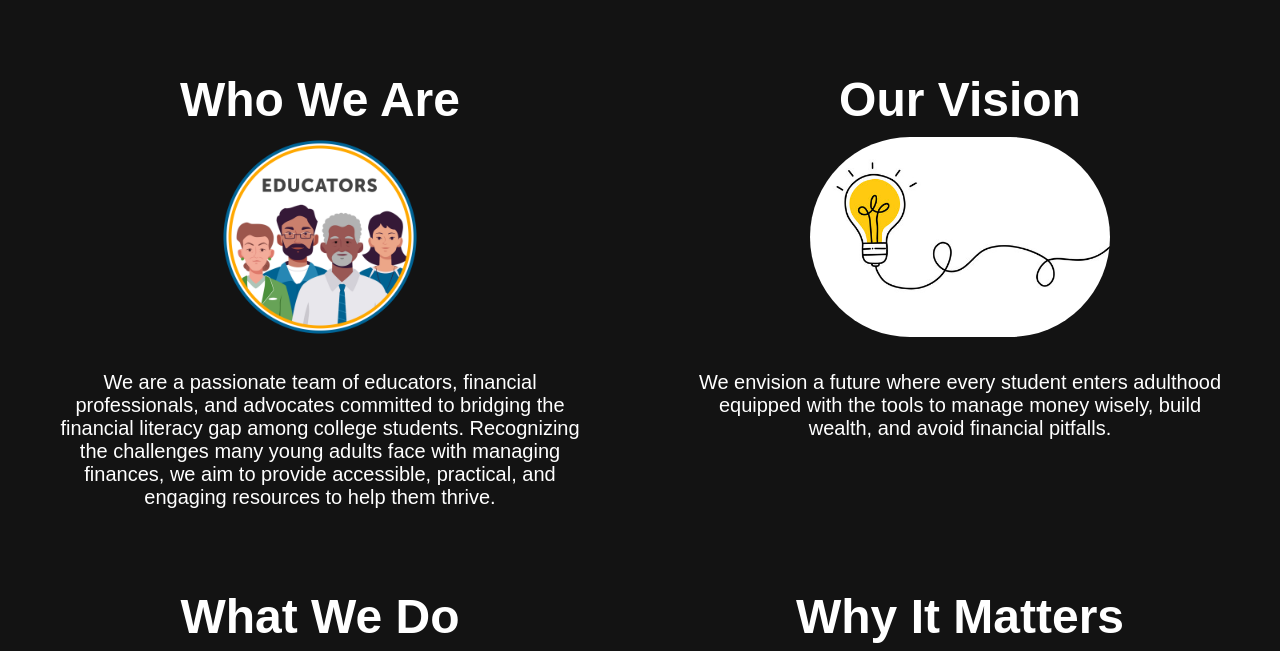
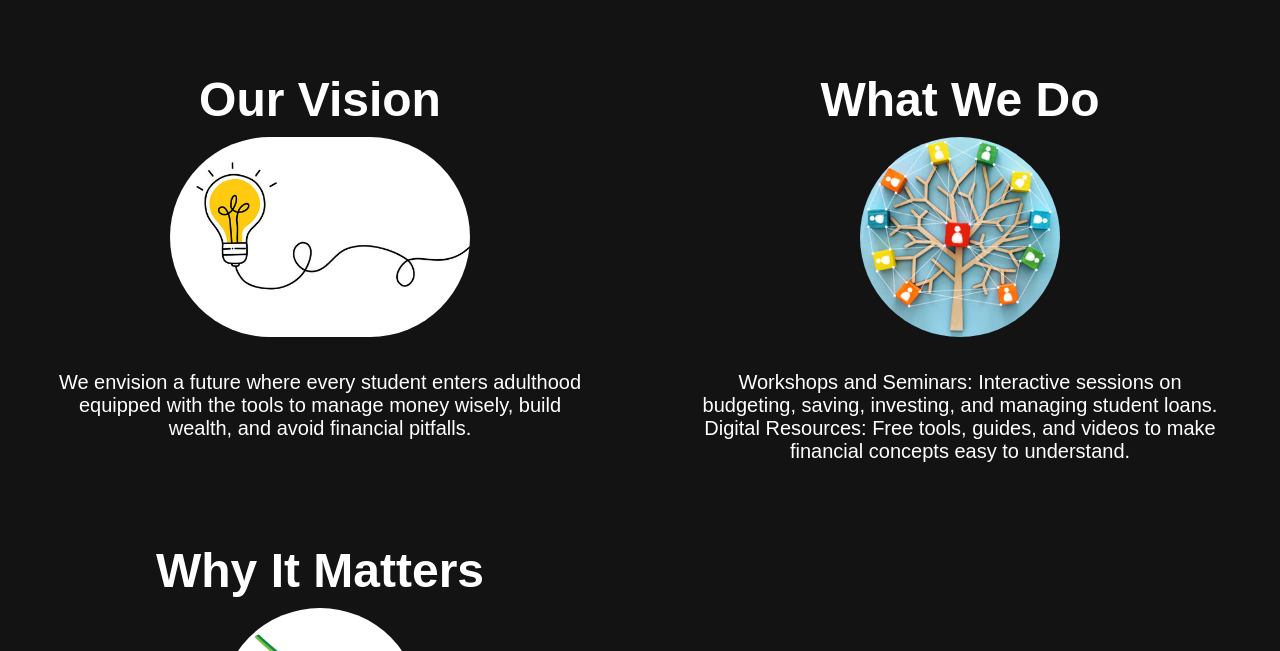
Before and after one commit to StallingBread44/aspirefinance, a plain HTML site: page about.html in a window 1280 px wide. Shown: the part 952-1603 px from the top of the page. Drawn offline with nearby package versions, Linux system fonts and the light colour scheme; files whose address does not match are found by name.

Commit message:
Update about.html

```diff
--- a/about.html
+++ b/about.html
@@ -83,17 +83,6 @@
         </div>
         <div class="hero__aboutus">
             <div class="cell">
-                <h2 id="t1">
-                    Who We Are
-                </h1>
-                <div class="image">
-                    <img src="./educators.png" id="educators">
-                </div>
-                <p>
-                    We are a passionate team of educators, financial professionals, and advocates committed to bridging the financial literacy gap among college students. Recognizing the challenges many young adults face with managing finances, we aim to provide accessible, practical, and engaging resources to help them thrive.
-                </p>
-            </div>
-            <div class="cell">
                 <h2 id="t2">
                     Our Vision
                 </h1>
@@ -113,9 +102,7 @@
                 </div>
                 <p id="p3">
                 Workshops and Seminars: Interactive sessions on budgeting, saving, investing, and managing student loans.
-                One-on-One Coaching: Personalized financial advice tailored to students' unique needs.
                 Digital Resources: Free tools, guides, and videos to make financial concepts easy to understand.
-                Community Engagement: Partnerships with colleges and organizations to bring financial literacy to more students.
                 </p>
             </div>
             <div class="cell">
```
